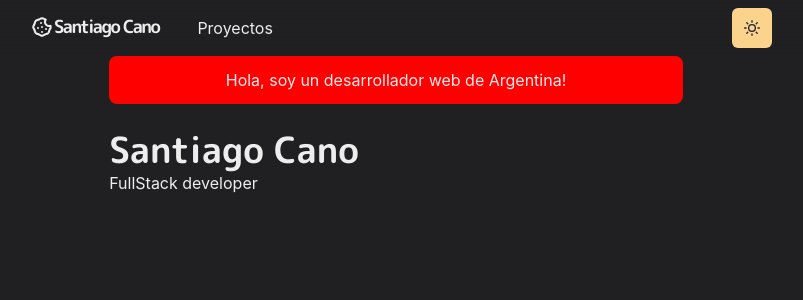
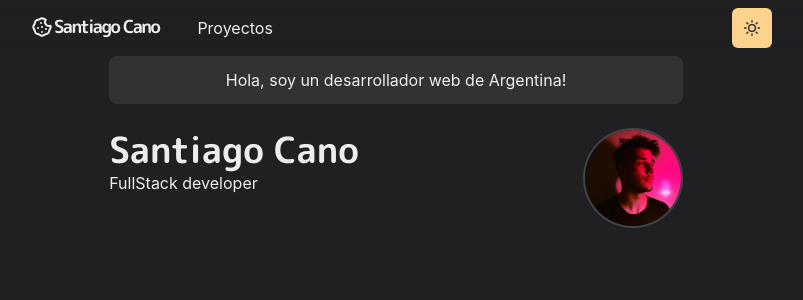
Before and after one commit to santicano2/santiPortfolio, a Next.js app: page / in a window 1280 px wide. Shown: the top 300 px of the page, without its empty margins (244-1047 px from the left). Built offline with nearby package versions, Linux system fonts and the light colour scheme.

Commit message:
añadida foto de perfil

```diff
--- a/pages/index.js
+++ b/pages/index.js
@@ -1,9 +1,21 @@
-import { Container, Box, Heading } from '@chakra-ui/react'
+import {
+  Container,
+  Box,
+  Heading,
+  Image,
+  useColorModeValue
+} from '@chakra-ui/react'
 
 const Page = () => {
   return (
     <Container>
-      <Box borderRadius="lg" bg="red" p={3} mb={6} textAlign="center">
+      <Box
+        borderRadius="lg"
+        bg={useColorModeValue('whiteAlpha.500', 'whiteAlpha.200')}
+        p={3}
+        mb={6}
+        textAlign="center"
+      >
         Hola, soy un desarrollador web de Argentina!
       </Box>
 
@@ -14,6 +26,30 @@ const Page = () => {
           </Heading>
           <p>FullStack developer</p>
         </Box>
+        <Box
+          flexShrink={0}
+          mt={{ base: 4, md: 0 }}
+          ml={{ md: 6 }}
+          textAlign="center"
+        >
+          <Box
+            borderColor="whiteAplha.800"
+            borderWidth={2}
+            borderStyle="solid"
+            w="100px"
+            h="100px"
+            display="inline-block"
+            borderRadius="full"
+            overflow="hidden"
+          >
+            <Image
+              src="/images/santi.jpeg"
+              alt="Foto de perfil"
+              width="100"
+              height="100"
+            />
+          </Box>
+        </Box>
       </Box>
     </Container>
   )
```
Also changed, not shown: public/images/santi.jpeg (added).
